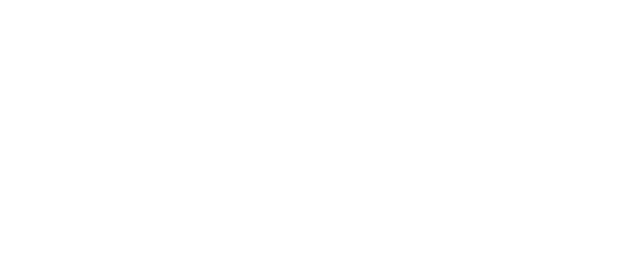
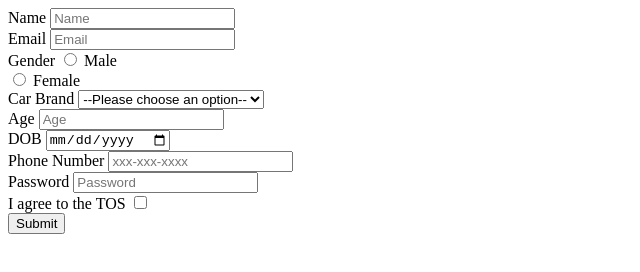
Before and after one commit to acciojob/signup-form-car-PrGhostDev, a website: page main.html in a window 1280 px wide. Shown: the whole page, without its empty margins (0-640 px from the left). Drawn offline with Linux system fonts and the light colour scheme.

Commit message:
created a submission

```diff
--- a/main.html
+++ b/main.html
@@ -1,16 +1,52 @@
 <!DOCTYPE html>
 
 <html>
-
 <head>
 	<link rel="stylesheet" href="styles.css">
 </head>
-
 <body>
 	<!-- the entire body must be written by student -->
+    <form action="" method="post">
+        <label for="">Name</label>
+        <input type="text" name="name" id="name" required placeholder="Name">
+        <br>
+        <label for="">Email</label>
+        <input type="email" name="email" id="email" required placeholder="Email">
+        <br>
+        <label for="">Gender</label>
+        <input type="radio" name="gender_m" id="gender" required>
+        <label for="gender_m">Male</label>
+        <br>
+        <input type="radio" name="gender_m" id="gender" required>
+        <label for="gender_f">Female</label>
+        <br>
+        <label for="">Car Brand</label>
+        <select name="CarBrand" id="CarBrand" required>
+            <option value="" disabled selected>--Please choose an option--</option>
+            <option value="bmw">BMW</option>
+            <option value="mercedes">Mercedes</option>
+            <option value="audi">Audi</option>
+        </select>
+        <br>
+        <label for="">Age</label>
+        <input type="number" name="number" id="number" placeholder="Age" required>
+        <br>
+        <label for="">DOB</label>
+        <input type="date" name="date" id="date" required>
+        <br>
+        <label for="">Phone Number</label>
+        <input type="tel" name="tel" id="Phone Number" placeholder="xxx-xxx-xxxx">
+        <br>
+        <label for="">Password</label>
+        <input type="password" name="password" id="password" placeholder="Password" required>
+        <br>
+        <label for="">I agree to the TOS</label>
+        <input type="checkbox" name="Checkbox" required>
+        <br>
+        <button type="submit">Submit</button>
+    </form>
+
     <script type="text/javascript" src="./script.js">
 </script>
-
 </body>
-
 </html>
```
